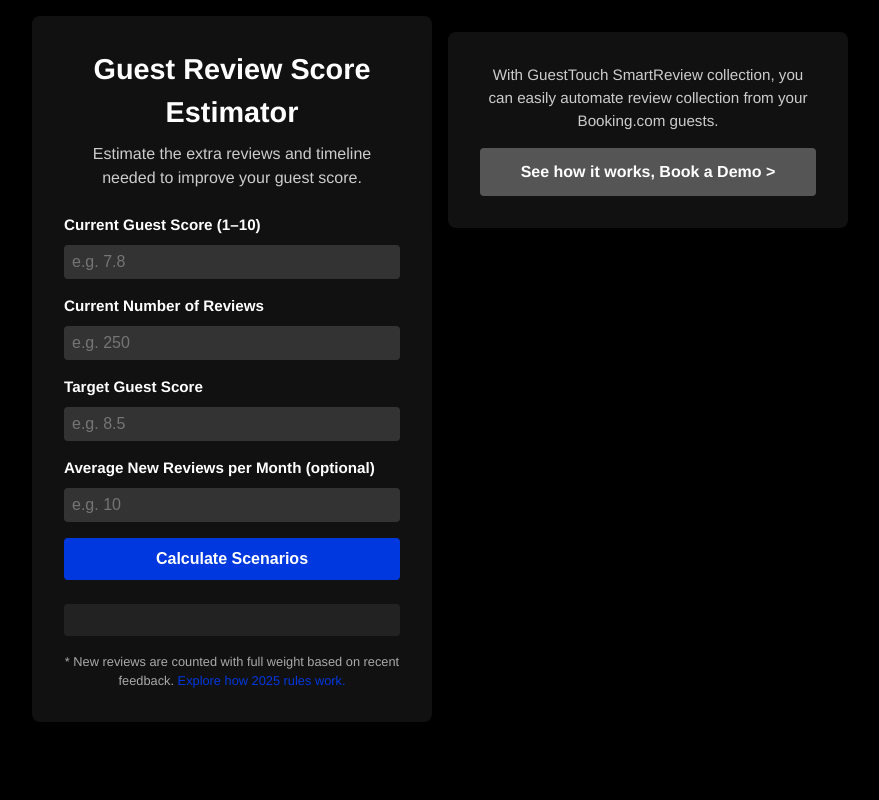
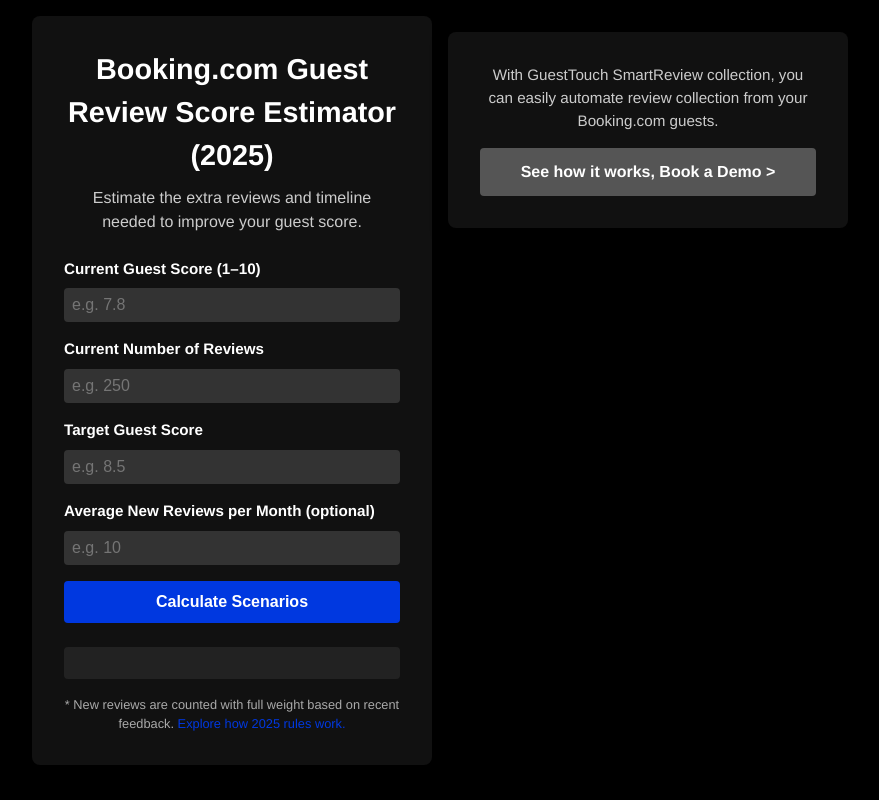
Before and after one commit to GetSidNow/calculators-, a plain HTML site: page index.html in a window 1280 px wide. Shown: the whole page, without its empty margins (200-1079 px from the left). Drawn offline with nearby package versions, Linux system fonts and the light colour scheme.

Commit message:
Update index.html

```diff
--- a/index.html
+++ b/index.html
@@ -186,7 +186,7 @@
   <div class="main-container">
     <!-- Calculator Section -->
     <div class="calculator">
-      <h1>Guest Review Score Estimator</h1>
+      <h1>Booking.com Guest Review Score Estimator (2025)</h1>
       <p class="subtitle">
         Estimate the extra reviews and timeline needed to improve your guest score.
       </p>
```
